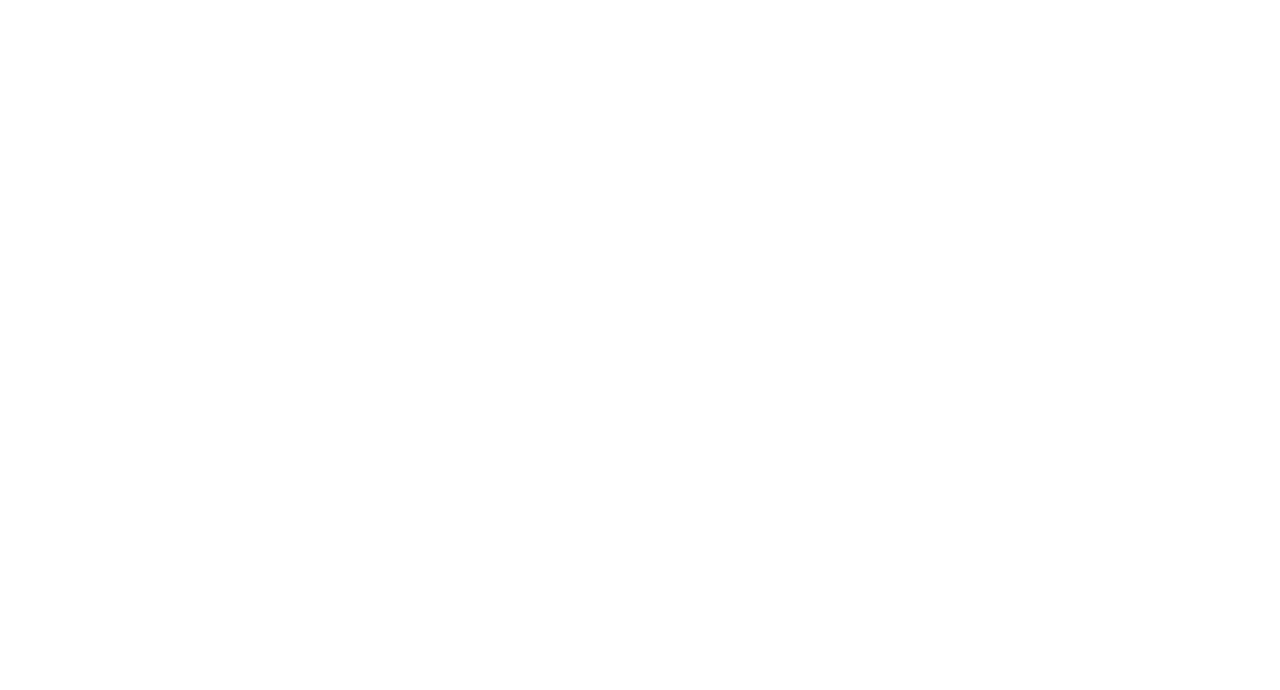
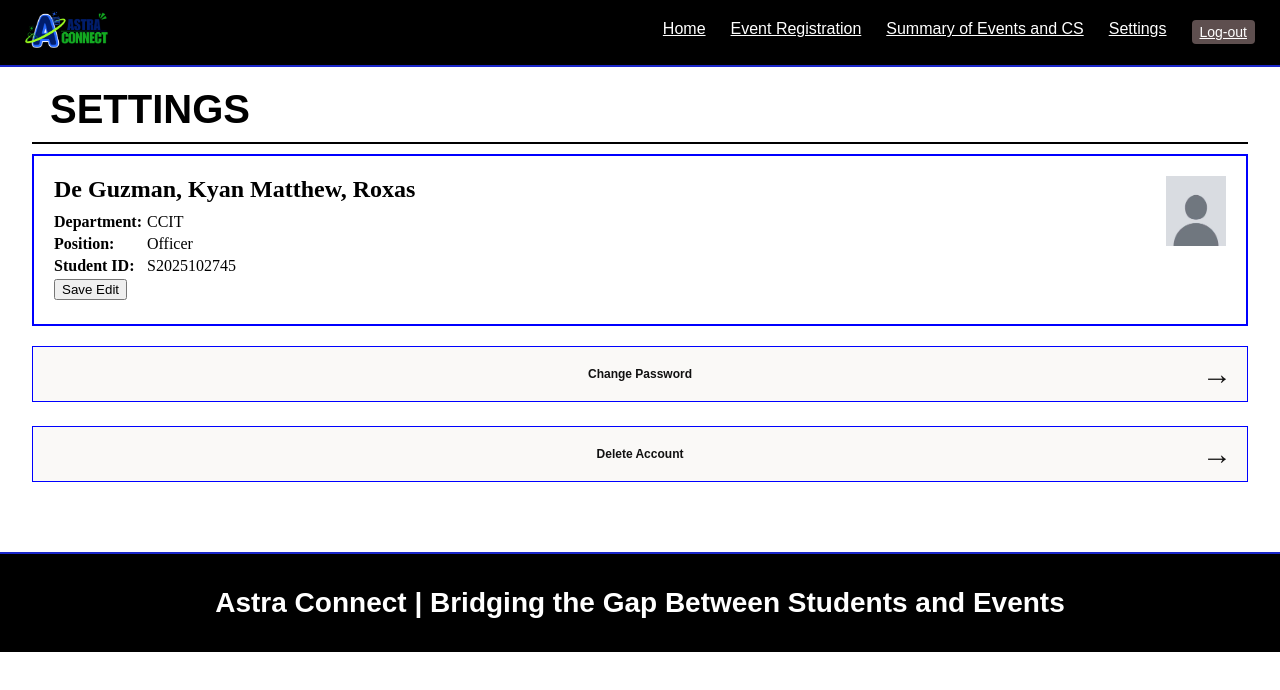
Before and after one commit to glen-alt/ITELEC1_FINAL, a plain HTML site: page Event/Settings.html in a window 1280 px wide. Drawn offline with Linux system fonts and the light colour scheme.

Commit message:
Add Notification on Student and Add Settings on Event account

```diff
--- a/Event/Event.css
+++ b/Event/Event.css
@@ -153,3 +153,117 @@ hr {
     font-family: sans-serif;
     color: white;
 }
+
+
+.title {
+    text-align: left;
+    margin-top: 20px;
+    margin-bottom: 10px;
+    font-family: sans-serif;
+    font-size: 40px;
+    margin-left: 50px;
+}
+
+.profile {
+    display: flex;
+    justify-content: space-between;
+    align-items: flex-start;
+    width: 95%;
+    min-height: 110px;
+    margin: 10px auto;
+    padding: 20px;
+    border: 2px solid blue;
+    box-sizing: border-box;
+    gap: 20px;
+}
+
+.profile-details {
+    flex: 1;
+    min-width: 0;
+}
+
+.student-name h2 {
+    margin: 0 0 10px;
+}
+
+.profile-info {
+    display: flex;
+    align-items: baseline;
+    gap: 8px;
+    margin-bottom: 4px;
+}
+
+.profile-info h4 {
+    margin: 0;
+    width: 85px;
+    flex-shrink: 0;
+}
+
+.profile-info p {
+    font-size: 16px;
+    margin: 0;
+}
+
+.profile-pic {
+    flex-shrink: 0;
+}
+
+.profile-pic img {
+    width: 60px;
+    height: 70px;
+    object-fit: cover;
+    display: block;
+}
+
+
+.settings-options {
+    display: flex;
+    flex-direction: column;
+    gap: 24px;
+    width: 95%;
+    margin: 20px auto;
+}
+
+.settings-button {
+    position: relative;
+    display: flex;
+    justify-content: center;
+    align-items: center;
+    width: 100%;
+    height: 56px;
+    background: #faf9f7;
+    border: 1px solid blue;
+    font-family: 'Arimo', sans-serif;
+    font-size: 12px;
+    font-weight: 700;
+    color: #111;
+    cursor: pointer;
+}
+
+.settings-button .arrow {
+    position: absolute;
+    right: 15px;
+    font-size: 30px;
+    font-weight: 300;
+    line-height: 1;
+}
+
+.settings-button:hover {
+    background: #f0efed;
+}
+
+.settings-bottom-section {
+    width: 100%;
+    padding: 10px 10px;
+    background-color: black;
+    text-align: center;
+    box-sizing: border-box;
+    margin-top: 70px;
+    border-top: 2px solid #1a26ca;
+}
+
+.settings-bottom-section h2 {
+    font-size: 28px;
+    font-family: sans-serif;
+    color: white;
+}
--- a/Event/Settings.html
+++ b/Event/Settings.html
@@ -0,0 +1,68 @@
+<!DOCTYPE html>
+<html>
+<head>
+    <meta charset="UTF-8">
+    <meta name="viewport" content="width=device-width, initial-scale=1.0">
+    <link rel="stylesheet" href="Event.css">
+    <title>ASTRA CONNECT</title>
+</head>
+
+<body>
+<nav class="top-navigation">
+    <a href="/..index.html" class="logo">
+    <img src="../images/ITELEC1_LOGO.png" alt="Astra Connect Logo"> </a>
+    <ul>
+    <a href="Home.html">Home</a>
+    <a href="Registration.html">Event Registration</a>
+    <a href="Sum of EVENT and CS.html">Summary of Events and CS</a>
+    <a href="Settings.html">Settings</a>
+    <a href="logout.html" class="logout-btn">Log-out</a>
+    </ul>
+</nav>
+<h1 class = title>SETTINGS</h1>
+<hr>
+
+<div class="profile">
+    <div class="profile-details">
+    <div class="student-name">
+        <h2>De Guzman, Kyan Matthew, Roxas</h2>
+    </div>
+
+    <div class="profile-info">
+        <h4>Department:</h4>
+        <p>CCIT</p>
+    </div>
+    <div class="profile-info">
+        <h4>Position:</h4>
+        <p>Officer</p>
+    </div>
+    <div class="profile-info">
+        <h4>Student ID:</h4>
+        <p>S2025102745</p>
+    </div>
+    <div class="profile-info">
+        <button class="btn-action">Save Edit</button>
+    </div>
+    </div>
+    <div class="profile-pic">
+        <img src="../images/profile.jpg" alt="Student Picture">
+    </div>
+</div>
+
+<div class="settings-options">
+    <button class="settings-button">
+        <span>Change Password</span>
+        <span class="arrow">→</span>
+    </button>
+    <button class="settings-button">
+        <span>Delete Account</span>
+        <span class="arrow">→</span>
+    </button>
+</div>
+
+<section class="settings-bottom-section">
+    <h2>Astra Connect | Bridging the Gap Between Students and Events</h2>
+</section>
+
+</body>
+</html>
```
Also changed, not shown: Signup.html (+1 -0 lines), Student/CS.html (+1 -0 lines), Student/Home.html (+8 -7 lines), Student/Invite.html (+1 -0 lines), Student/Notification.html (added, +58 -0 lines), Student/Settings.html (+1 -0 lines), Student/StudentLogin.html (+1 -0 lines), Student/User.html (+1 -0 lines), Student/student.css (+16 -0 lines).
